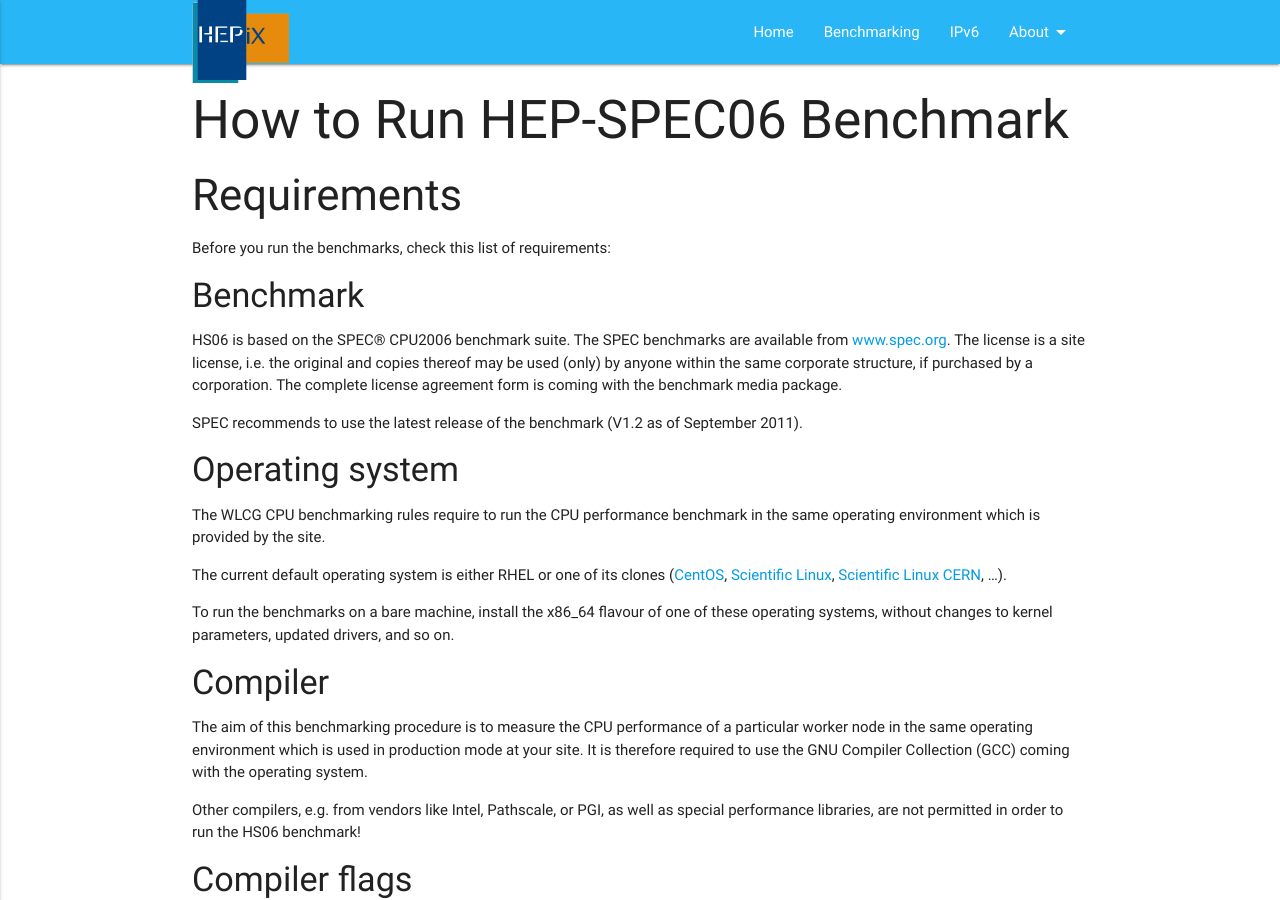
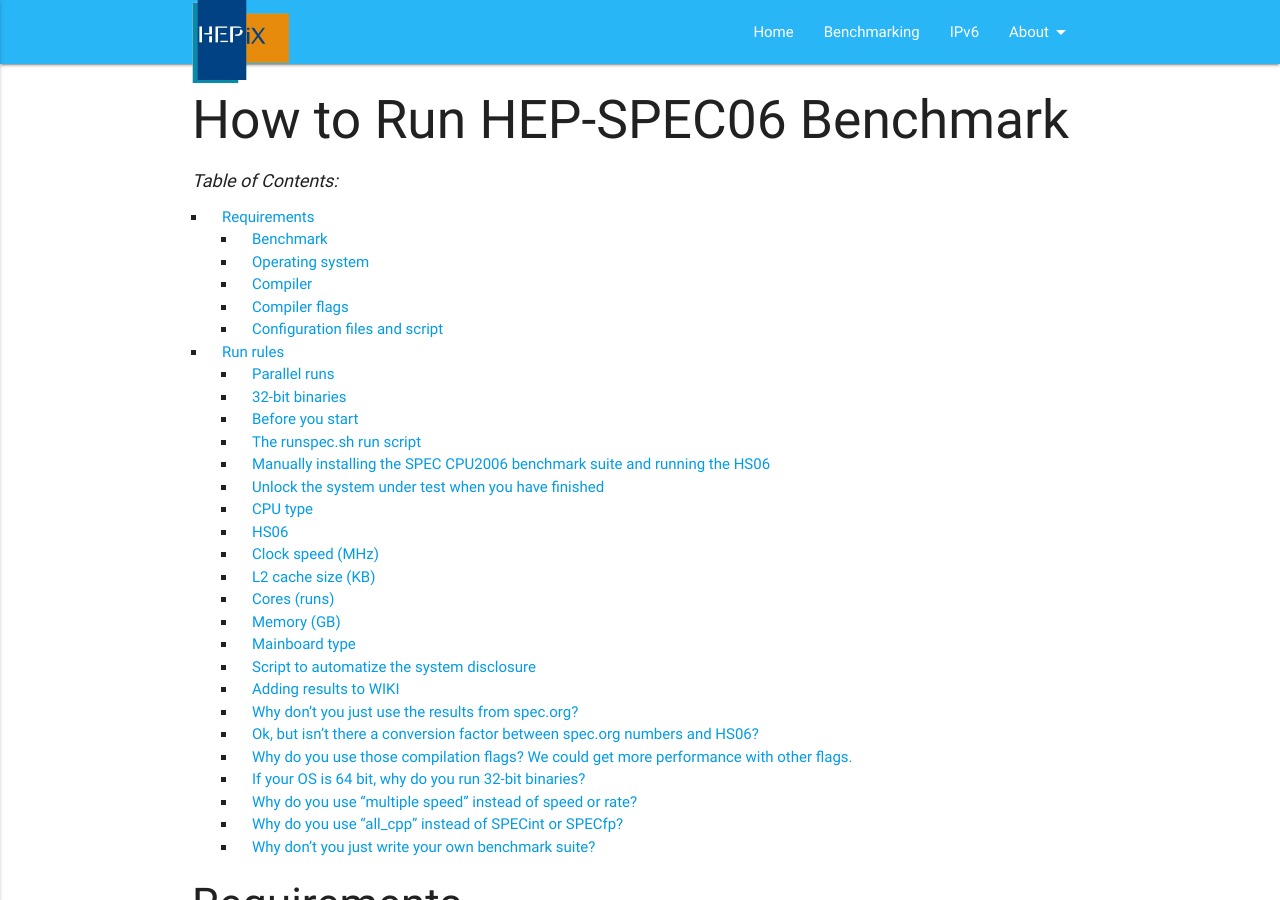
Before and after one commit to HEPiX-Forum/hepix-forum.github.io, a Jekyll site: the page built from _benchmarking/how_to_run_hs06.md, in a window 1280 px wide and 900 px high. Built offline with Jekyll 4.4.1, drawn with Linux system fonts in a browser that asks for light colours.

Commit message:
How to run benchmarks; add a TOC

```diff
--- a/_benchmarking/how_to_run_hs06.md
+++ b/_benchmarking/how_to_run_hs06.md
@@ -4,6 +4,12 @@ layout: page
 ---
 
 # How to Run HEP-SPEC06 Benchmark
+{:.no_toc}
+
+##### Table of Contents:
+{:.no_toc}
+* auto-gen TOC:
+{:toc}
 
 
 ## Requirements
```
